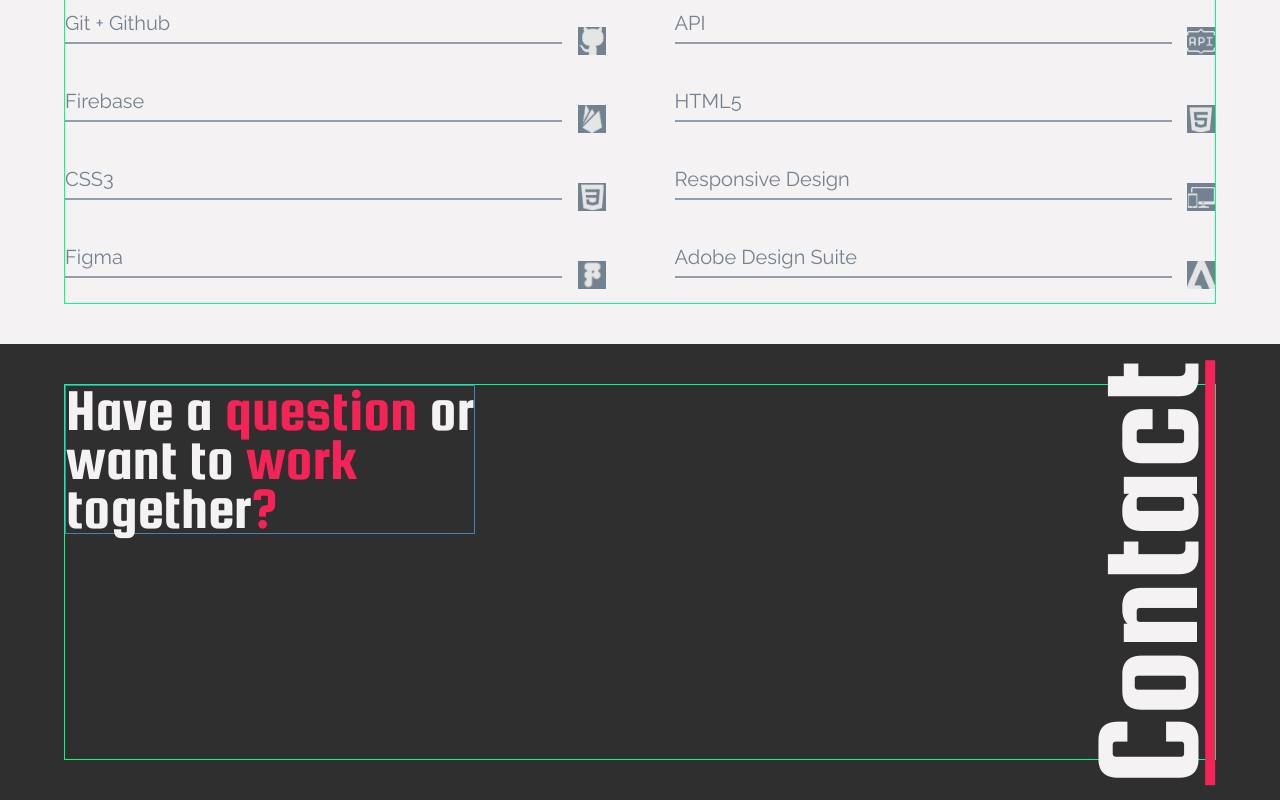
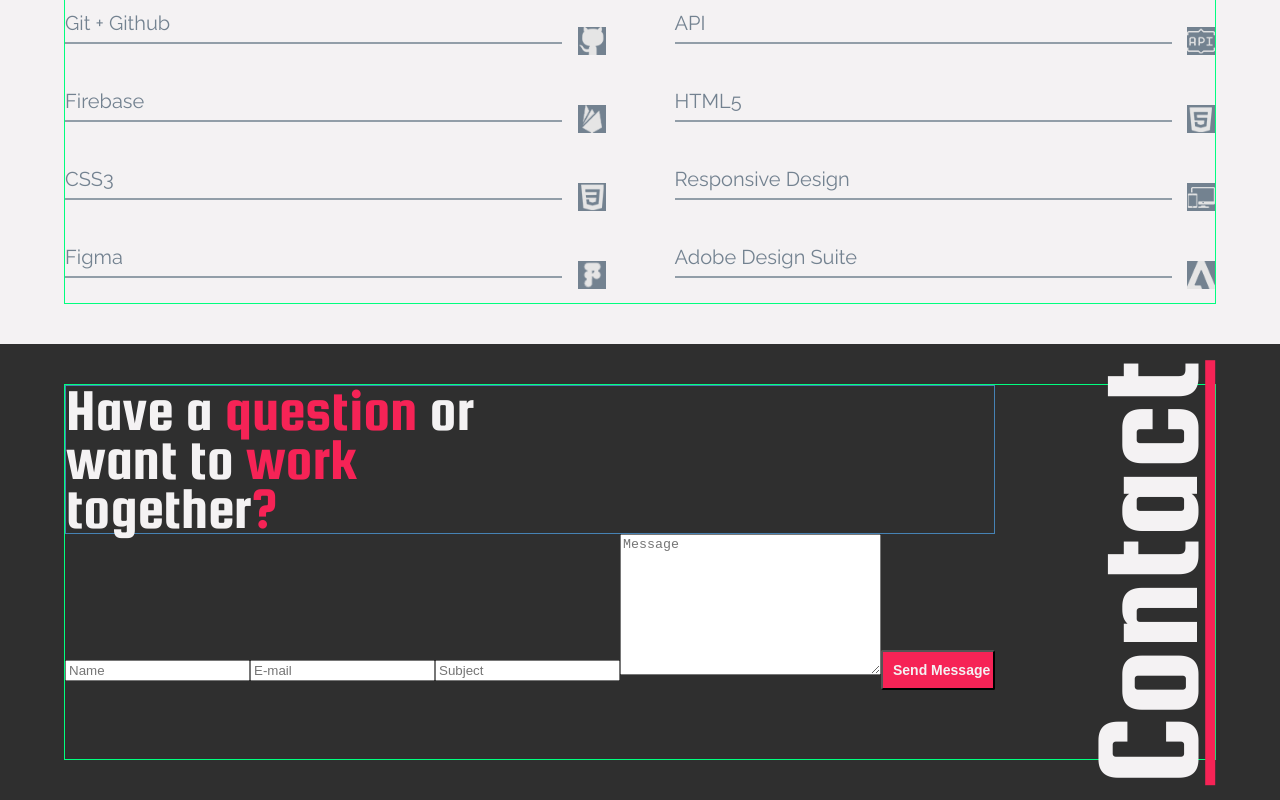
Before and after one commit to chadcuomo/myportfolio, a React (Create React App) app: page / in a window 1280 px wide. Shown: the part 3021-3821 px from the top of the page. Built offline with nearby package versions, Linux system fonts and the light colour scheme.

Commit message:
Set up form with email js

```diff
--- a/package.json
+++ b/package.json
@@ -6,6 +6,7 @@
     "@testing-library/jest-dom": "^4.2.4",
     "@testing-library/react": "^9.5.0",
     "@testing-library/user-event": "^7.2.1",
+    "emailjs-com": "^2.6.3",
     "react": "^16.13.1",
     "react-dom": "^16.13.1",
     "react-scripts": "3.4.3"
--- a/src/components/Contact.js
+++ b/src/components/Contact.js
@@ -1,5 +1,6 @@
 import React from 'react'
 import LargeTitle from './LargeTitle'
+import Form from './Form'
 
 class Contact extends React.Component {
 
@@ -17,6 +18,9 @@ class Contact extends React.Component {
                         together<span className="pink">?</span>
                         </h1>
                     </div>
+                    <div className="contact-left-form-container">
+                      <Form />
+                    </div>
                 </div>
                 <div className="contact-right-container">
                     <div className="contact-title-container">
--- /dev/null
+++ b/src/components/Form.js
@@ -0,0 +1,30 @@
+import emailjs from 'emailjs-com';
+import React from 'react';
+
+export default function Form() {
+
+    function sendEmail(e) {
+        e.preventDefault();
+
+        emailjs.sendForm('gmail', 'email_template', e.target, 'user_N8wJ64jQiNy1qFBtGnXNY')
+            .then((result) => {
+            console.log(result.text);
+        }, (error) => {
+            console.log(error.text);
+        });
+        e.target.reset();
+    }
+
+    return(
+        <div>
+            <form onSubmit={sendEmail}>
+                <input type="text" placeholder="Name" name="name" />
+                <input type="email" placeholder="E-mail" name="email" />
+                <input type="text" placeholder="Subject" name="subject" />
+                <textarea cols="30" rows="9" placeholder="Message" name="message" />
+                <input type="submit" className="main-button" value="Send Message"></input>
+            </form>
+        </div>
+
+    )
+}
```
Also changed, not shown: 1 other file (tests, documents, lock files or other folders).
